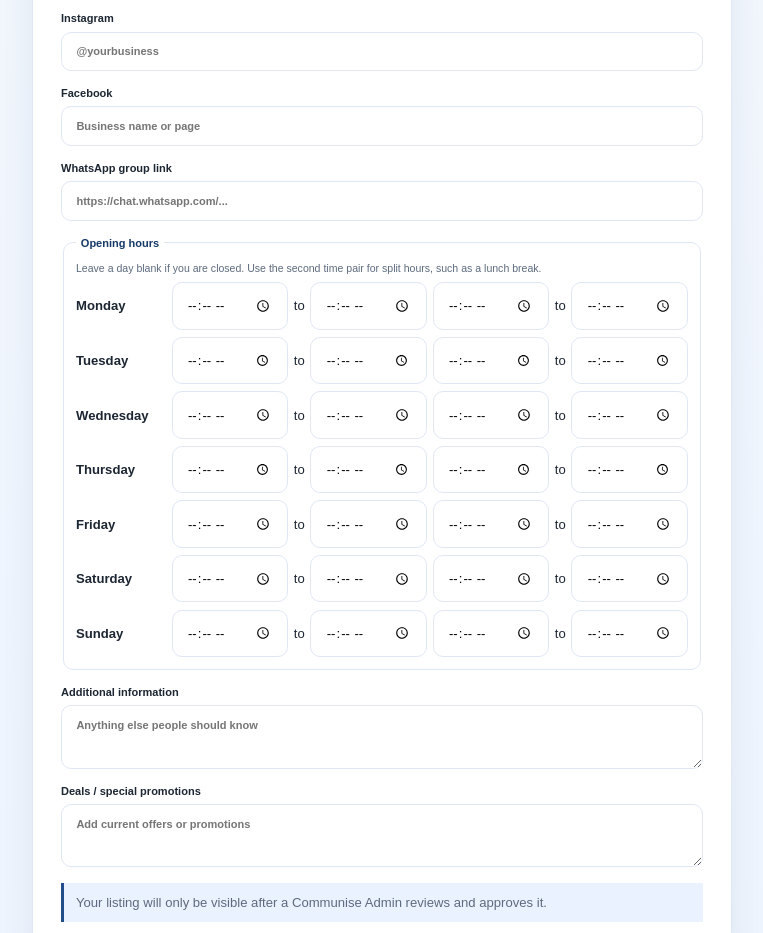
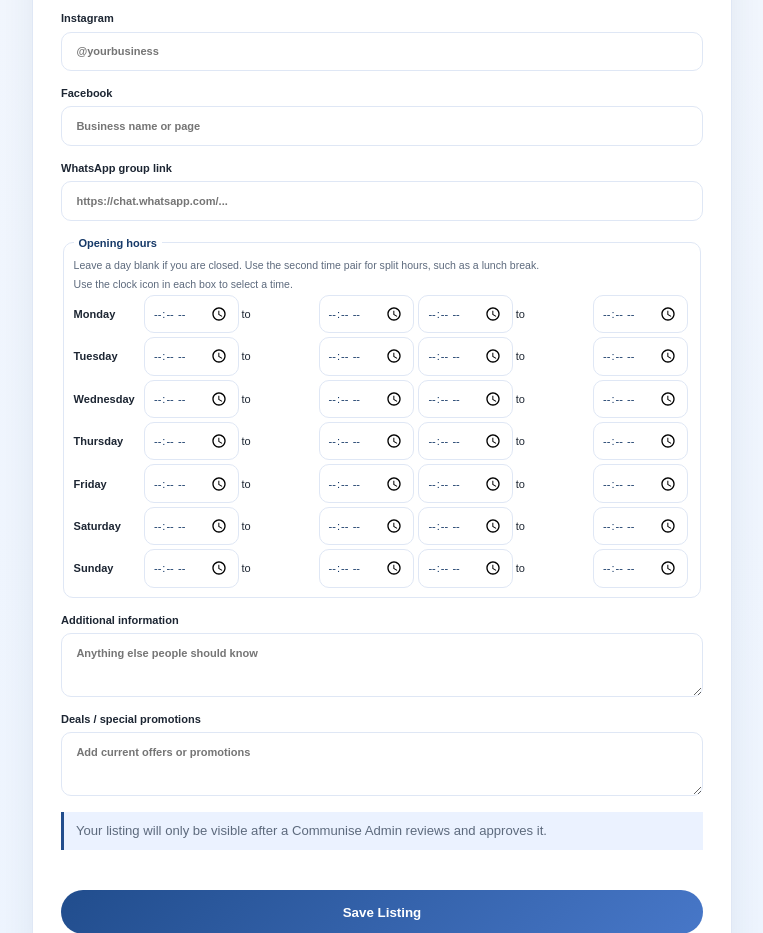
Before and after one commit to mbnarayn/communise, a Flask app: page /add in a window 1280 px wide. Shown: the part 1263-2196 px from the top of the page, without its empty margins (258-1021 px from the left). Run offline with Flask 3, Linux system fonts and the light colour scheme.

Commit message:
ui updates

```diff
--- a/static/styles.css
+++ b/static/styles.css
@@ -503,10 +503,40 @@ nav a {
 
 .hours-row {
   display: grid;
-  grid-template-columns: 90px minmax(90px, 1fr) auto minmax(90px, 1fr) minmax(90px, 1fr) auto minmax(90px, 1fr);
+  grid-template-columns: 75px minmax(75px, 1fr) auto minmax(75px, 1fr) minmax(75px, 1fr) auto minmax(75px, 1fr);
   align-items: center;
-  gap: 0.35rem;
+  gap: 0.25rem;
   font-size: 0.82rem;
+}
+
+.listing-form-card .hours-editor {
+  gap: 0.25rem;
+  padding: 0.6rem;
+}
+
+.listing-form-card .hours-row {
+  grid-template-columns: 68px 95px auto 95px 95px auto 95px;
+  gap: 0.15rem;
+  font-size: 0.69rem;
+}
+
+.listing-form-card .hours-row input[type="time"] {
+  width: 95px;
+  padding: 0.45rem 0.5rem;
+  font-size: 0.69rem;
+  color: var(--primary-dark);
+  cursor: pointer;
+}
+
+.listing-form-card .hours-row input[type="time"]::-webkit-calendar-picker-indicator {
+  width: 1rem;
+  height: 1rem;
+  opacity: 1;
+  cursor: pointer;
+}
+
+.listing-form-card .hours-row span + input[type="time"] {
+  margin-left: -0.15rem;
 }
 
 .hours-display {
--- a/templates/add_listing.html
+++ b/templates/add_listing.html
@@ -143,6 +143,7 @@
           <fieldset class="hours-editor">
             <legend>Opening hours</legend>
             <small>Leave a day blank if you are closed. Use the second time pair for split hours, such as a lunch break.</small>
+            <small class="hours-helper">Use the clock icon in each box to select a time.</small>
             {% if form and form.opening_hours is string and form.opening_hours %}
               <small>Current hours: {{ form.opening_hours }}. Add daily hours below to replace them.</small>
             {% endif %}
@@ -195,6 +196,14 @@
           phoneInput.value = digits.length > 5 ? `${digits.slice(0, 5)} ${digits.slice(5)}` : digits;
         });
       }
+
+      document.querySelectorAll('input[type="time"]').forEach((timeInput) => {
+        timeInput.addEventListener('change', () => {
+          if (/^\d{2}:\d{2}$/.test(timeInput.value)) {
+            window.setTimeout(() => timeInput.blur(), 0);
+          }
+        });
+      });
     </script>
   </body>
 </html>
```
